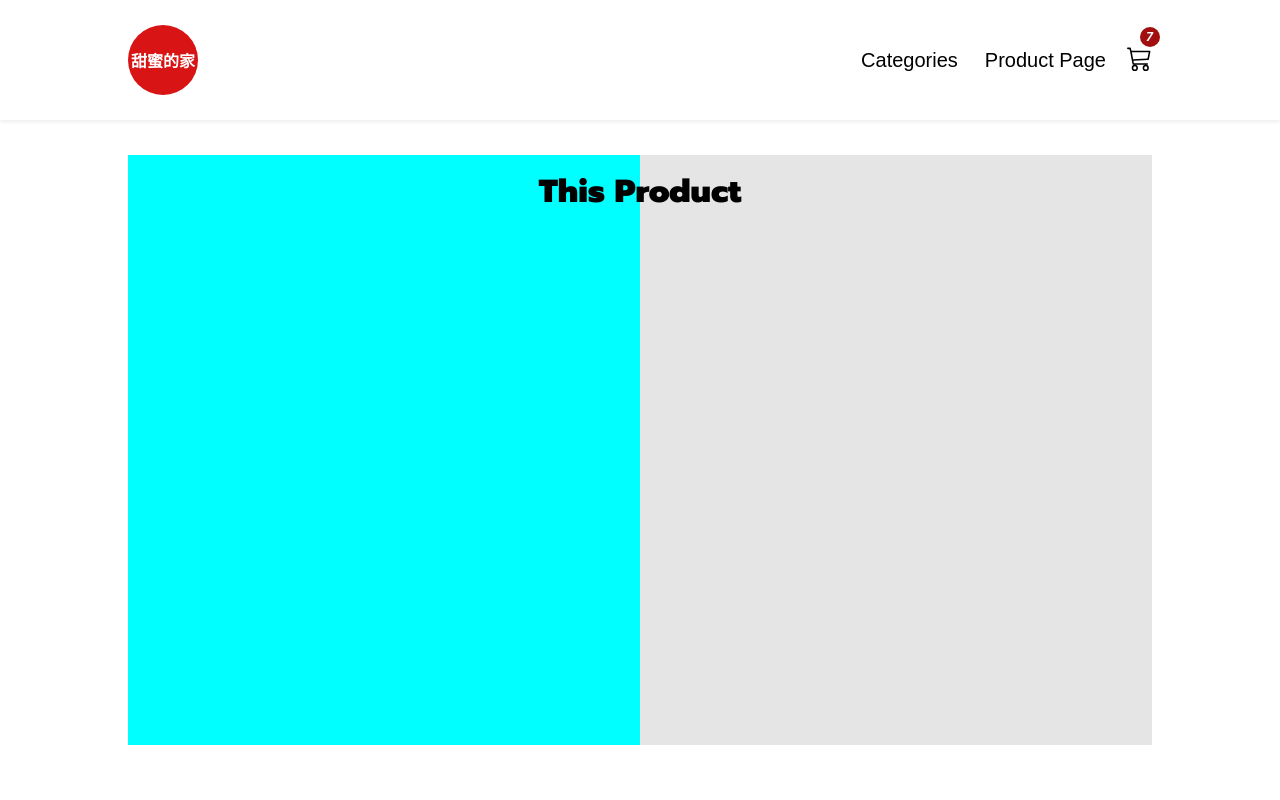
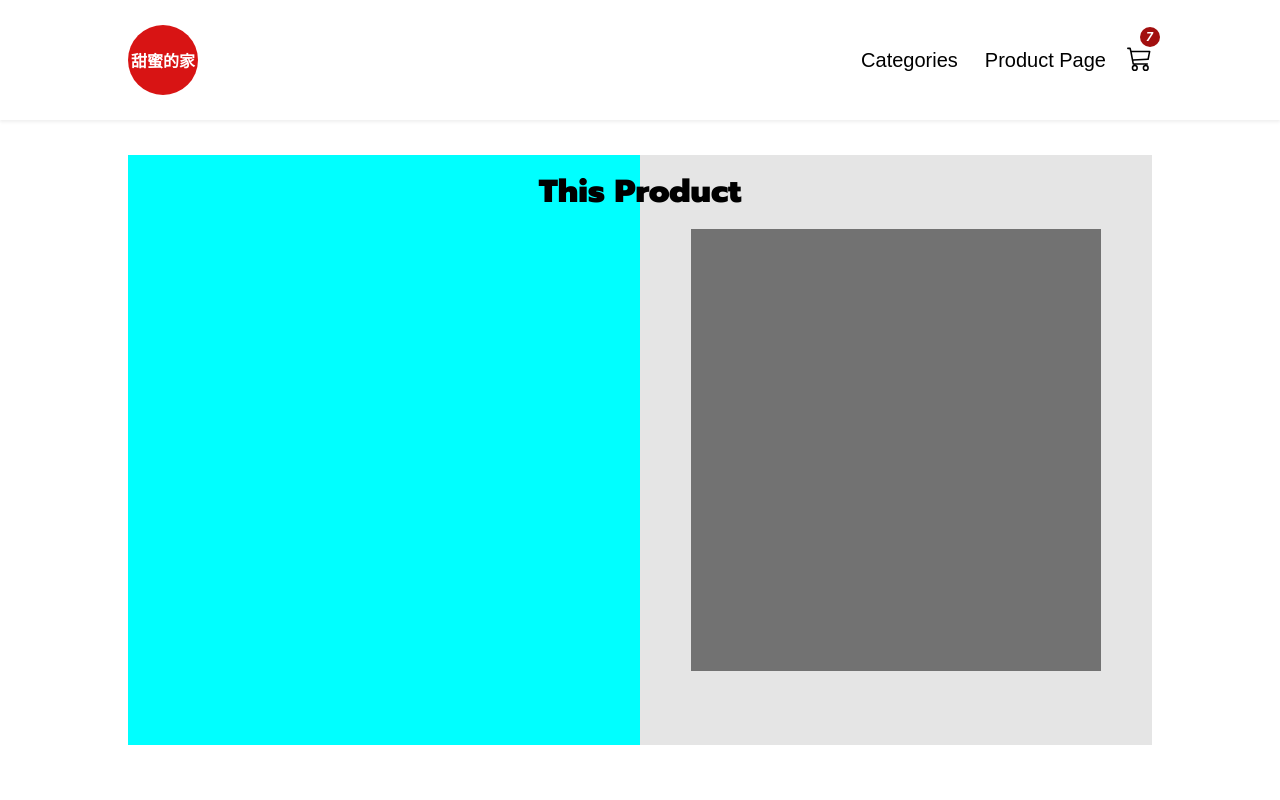
Before and after one commit to DanielRamsgard/e-commerce-frontend, a React (Create React App) app: page /product in a window 1280 px wide. Shown: the top 800 px of the page. Built offline with nearby package versions, Linux system fonts and the light colour scheme; a web font is replaced by a local one.

Commit message:
checkpoint

```diff
--- a/src/components/BuyProduct.js
+++ b/src/components/BuyProduct.js
@@ -10,7 +10,17 @@ const BuyProduct = () => {
 
                     </div>
                     <div className="product-info-container">
+                        <div className="product-info-container-2">
+                            <div className="product-description">
 
+                            </div>
+                            <div className="quantity">
+
+                            </div>
+                            <div className="add-to-cart">
+
+                            </div>
+                        </div>
                     </div>
                 </div>
                 <div className="spacer"></div>
--- a/src/index.css
+++ b/src/index.css
@@ -883,6 +883,9 @@ input {
 }
 
 .product-info-container {
+    display: flex;
+    justify-content: center;
+    align-items: center;
     width: 50%;
     height: 590px;
     background-color: var(--product-grey);
@@ -925,3 +928,26 @@ input {
     font-size: 20px;
     font-weight: 400;
 }
+
+.product-info-container-2 {
+    width: 80%;
+    height: 75%;
+    display: flex;
+    flex-direction: column;
+    justify-content: flex-end;
+    align-items: center;
+    background-color: black;
+    opacity: .5;
+}
+
+.product-description {
+
+}
+
+.quantity {
+
+}
+
+.add-to-cart {
+
+}
```
